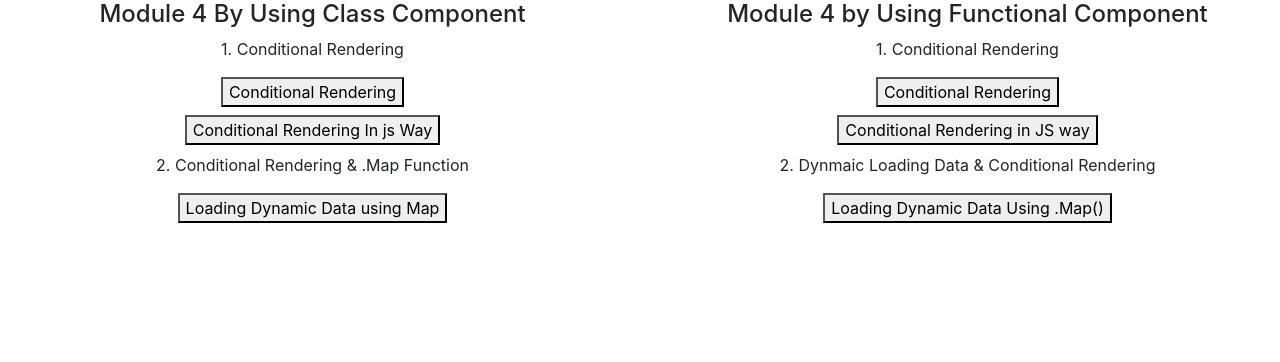
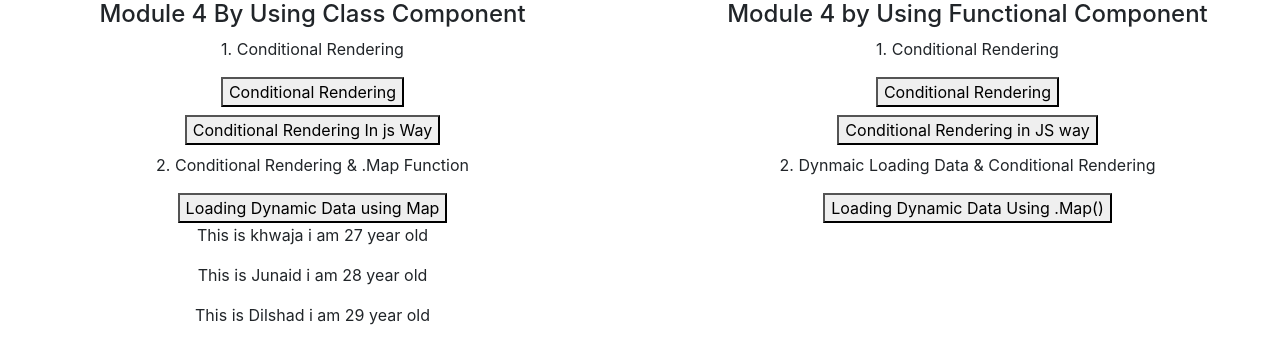
Before and after one commit to HusnainK721/my-first-app, a React (Create React App) app: page / in a window 1280 px wide. Shown: the top 362 px of the page. Built offline with nearby package versions, Linux system fonts and the light colour scheme.

Commit message:
imple dynamic data loading

```diff
--- a/src/Component/Module-4-ListAndConditional/ListAndConditionalClass/D-DeletingState/DeletingStateChildC.jsx
+++ b/src/Component/Module-4-ListAndConditional/ListAndConditionalClass/D-DeletingState/DeletingStateChildC.jsx
@@ -4,7 +4,9 @@ export class DeletingStateChildC extends Component {
   render() {
     return (
       <div>
-        <p>hiiiiiiiiiiiii</p>
+        <p>
+          This is {this.props.name} i am {this.props.age} year old
+        </p>
       </div>
     );
   }
--- /dev/null
+++ b/src/Component/Module-4-ListAndConditional/ListAndConditionalClass/D-DeletingState/DeletingStateParentC.jsx
@@ -0,0 +1,21 @@
+import React, { Component } from "react";
+import { DeletingStateChildC } from "./DeletingStateChildC";
+
+export class DeletingStateParentC extends Component {
+  state = {
+    person: [
+      { name: "khwaja", age: 27 },
+      { name: "Junaid", age: 28 },
+      { name: "Dilshad", age: 29 },
+    ],
+  };
+  render() {
+    return (
+      <div>
+        {this.state.person.map((item) => {
+          return <DeletingStateChildC name={item.name} age={item.age} />;
+        })}
+      </div>
+    );
+  }
+}
--- a/src/Component/Module-4-ListAndConditional/Module4ListAndConditional.jsx
+++ b/src/Component/Module-4-ListAndConditional/Module4ListAndConditional.jsx
@@ -6,6 +6,8 @@ import { ConditionalRenderingParentInFunc } from "./ListAndConditionalFunctional
 import { ConditionalRenderingParentInJSWayFunc } from "./ListAndConditionalFunctional/B-ConditionalRenderingInJSWayInFunc/ConditionalRenderingParentInJSWayFunc";
 import { OutputtingListDynamicallyParentC } from "./ListAndConditionalClass/C-OutputtingListDynamicallyC/OutputtingListDynamicallyParentC";
 import { OutputtingListDynamicallyParentF } from "./ListAndConditionalFunctional/C-OutputtingListDynamicUsingMapF/OutputtingListDynamicallyParentF";
+import { DeletingStateParentC } from "./ListAndConditionalClass/D-DeletingState/DeletingStateParentC";
+
 export const Module4ListAndConditional = () => {
   return (
     <div>
@@ -16,6 +18,7 @@ export const Module4ListAndConditional = () => {
             <RenderingContentConditionllyParent />
             <RenderingInJsWayParent />
             <OutputtingListDynamicallyParentC />
+            <DeletingStateParentC />
           </div>
         </Col>
 
```
Also changed, not shown: 1 other file (tests, documents, lock files or other folders).
